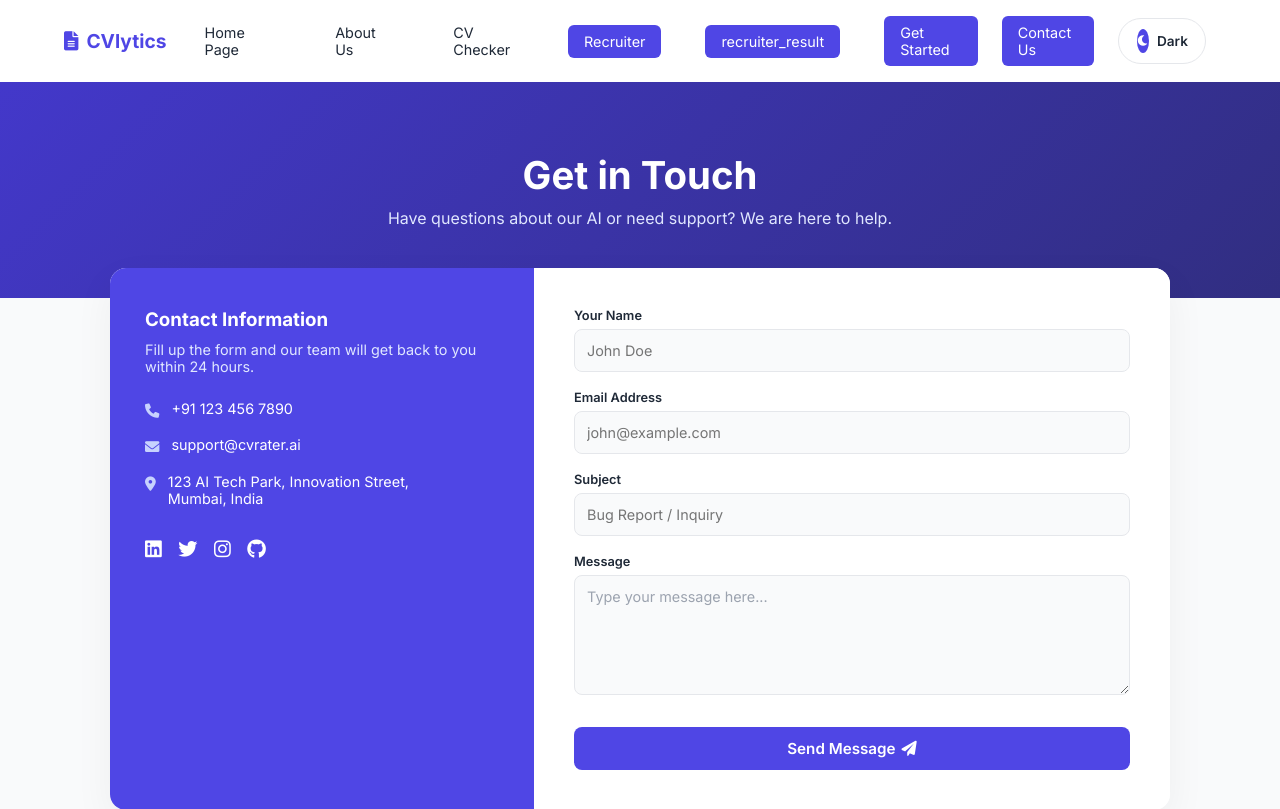
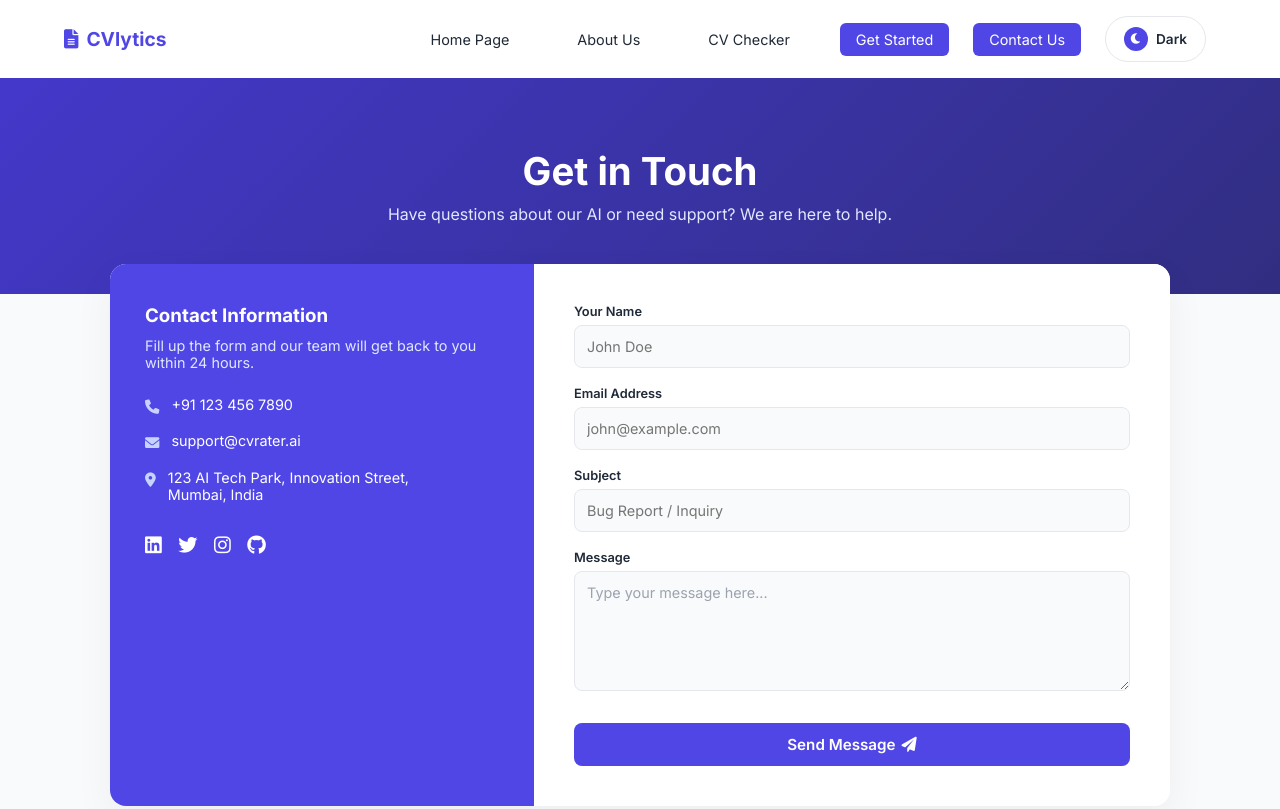
Before and after one commit to Khuzi13/CVlytic_Project, a Django app: page /contact_us/ in a window 1280 px wide. Shown: the top 809 px of the page. Run offline with Django 5.2, Linux system fonts and the light colour scheme; parts of the project's set-up code (start-up, migrations or seed data) failed here and were passed over; some libraries are stand-ins or nearby versions.

Commit message:
Update header.html

```diff
--- a/templates/header.html
+++ b/templates/header.html
@@ -30,9 +30,7 @@
         {% comment %} {{request.path}} {% endcomment %}
         <a class='{% if request.path == '/' %} active {% endif %}' href="/">Home Page</a>
         <a href="/#about">About Us</a>
-        <a class='{% if request.path == '/cv-checker/' %} active {% endif %}'  href="/cv-checker/">CV Checker</a>
-        <a class= btn-primary href="/recruiter/" >Recruiter</a>
-        <a class= btn-primary href="/recruiter_result/" >recruiter_result</a>  <!--ye show nh hoga web per-->
+        <a class='{% if request.path == '/cv-checker/' %} active {% endif %}'  href="/cv-checker/">CV Checker</a> <!--ye show nh hoga web per-->
         <a class= btn-primary href="/cv-checker/" >Get Started</a> <!--ye show nh hoga web per-->
         <a class= btn-primary href="/contact_us/">Contact Us</a>
     <!-- Navigation -->
```
